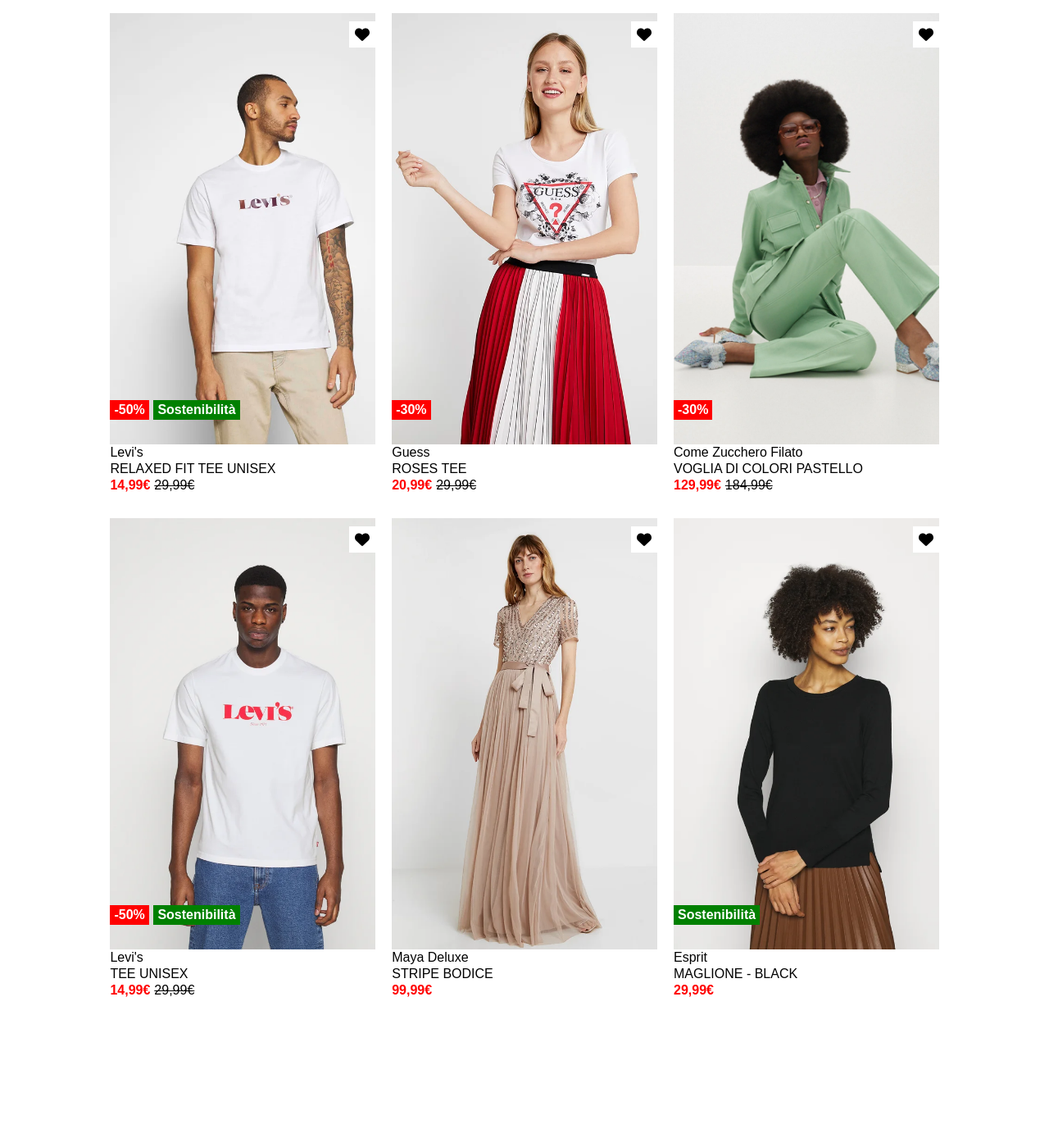
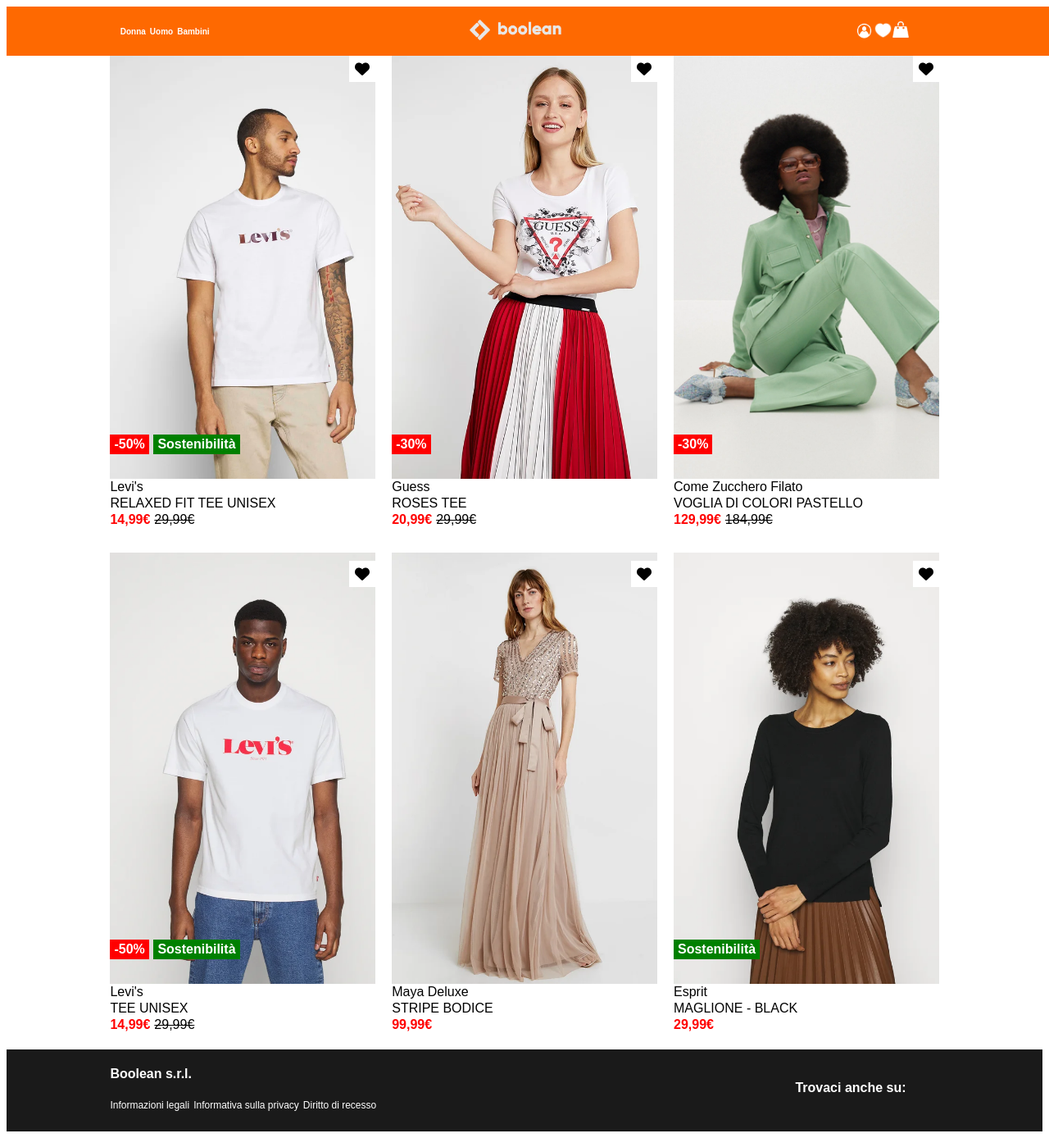
Before and after one commit to Giovanni-Greggio7/html-css-boolando, a plain HTML site: page index.html in a window 1280 px wide. Shown: the whole page at 82% size. Before the commit the page ends 1234 px from the top, so only its background shows below. Drawn offline with Linux system fonts and the light colour scheme.

Commit message:
Add: header + footer + small fixes + exercise over

```diff
--- a/css/style.css
+++ b/css/style.css
@@ -1,4 +1,32 @@
+header {
+    width: 100%;
+    position: fixed;
+    height: 60px;
+    background-color: #FE6901;
+    z-index: 1;
+}
+
+.navigation {
+    display: flex;
+    justify-content: space-around;
+    align-items: center;
+}
+
+.button {
+    display: flex;
+}
+
+.link {
+    color: white;
+    font-size: 10px;
+    font-weight: 700;
+    display: flex;
+    align-items: center;
+    gap: 5px;
+}
+
 main {
+    padding-top: 50px;
     margin: 0 auto;
     width: 80%;
 }
@@ -112,6 +140,10 @@ main {
     padding: 7px;
 }
 
+.card-icon svg:hover {
+    fill: red;
+}
+
 .card-text1 p{
     display: flex;
 }
@@ -177,3 +209,41 @@ p {
     background-size: cover;
     transition: 0.5s ease-in-out;
 }
+
+.producer {
+    font-weight: 200;
+}
+
+footer {
+    background-color: #1A1A1A;
+    height: 100px;
+    margin-top: 20px;
+}
+
+.contain-flex {
+    display: flex;
+    justify-content: space-between;
+    align-items: center;
+    margin: 0 auto;
+    width: 80%;
+}
+
+h4 {
+    color: white;
+}
+
+.foot-link {
+    display: flex;
+    gap: 5px;
+    padding-bottom: 20px;
+}
+
+.foot-link a{
+    text-decoration: none;
+    color: white;
+    font-size: 12px;
+}
+
+.logo-link{
+    padding-bottom: 20px;
+}
--- a/index.html
+++ b/index.html
@@ -11,15 +11,19 @@
 <body>
     <header>
 
-        <div>
-            <div>
-
-            </div>
+        <div class="navigation">
+            <nav class="link">
+                <p>Donna</p>
+                <p>Uomo</p>
+                <p>Bambini</p>
+            </nav>
             <figure>
-
+                <img src="./images/img/boolean-logo.png" width="100%" height="25px" alt="">
             </figure>
-            <figure>
-
+            <figure class="button">
+                <img src="./images/img/user.png" width="100%" height="25px" alt="">
+                <img src="./images/img/heart.png" width="100%" height="22px" alt="">
+                <img src="./images/img/shop.png" width="100%" height="20px" alt="">
             </figure>
         </div>
 
@@ -50,7 +54,7 @@
 
               </figure>
               <div class="text">
-                 <p>Levi's</p>
+                 <p class="producer">Levi's</p>
                  <p>RELAXED FIT TEE UNISEX</p>
                  <div class="price">
                      <p class="offer">14,99€</p>
@@ -81,7 +85,7 @@
 
                </figure>
                <div class="text">
-                  <p>Guess</p>
+                  <p class="producer">Guess</p>
                   <p>ROSES TEE</p>
                   <div class="price">
                       <p class="offer">20,99€</p>
@@ -112,7 +116,7 @@
 
                 </figure>
                 <div class="text">
-                   <p>Come Zucchero Filato</p>
+                   <p class="producer">Come Zucchero Filato</p>
                    <p>VOGLIA DI COLORI PASTELLO</p>
                    <div class="price">
                        <p class="offer">129,99€</p>
@@ -146,7 +150,7 @@
 
             </figure>
              <div class="text">
-                 <p>Levi's</p>
+                 <p class="producer">Levi's</p>
                  <p>TEE UNISEX</p>
                  <div class="price">
                      <p class="offer">14,99€</p>
@@ -173,7 +177,7 @@
 
              </figure>
              <div class="text">
-                 <p>Maya Deluxe</p>
+                 <p class="producer">Maya Deluxe</p>
                  <p>STRIPE BODICE</p>
                  <p class="offer">99,99€</p>
                  </div>
@@ -202,7 +206,7 @@
 
                 </figure>
              <div class="text">
-                 <p>Esprit</p>
+                 <p class="producer">Esprit</p>
                  <p>MAGLIONE - BLACK</p>
                  <p class="offer">29,99€</p>
 
@@ -214,12 +218,21 @@
     </main>
 
     <footer>
-        <div>
+        <div class="contain-flex">
+            <div>
+             <h4>Boolean s.r.l.</h4>
+             <div class="foot-link">
+                <a href="#">Informazioni legali</a>
+                <a href="#">Informativa sulla privacy</a>
+                <a href="#">Diritto di recesso</a>
+             </div>
+            </div>
 
+            <figure>
+                <h4>Trovaci anche su:</h4>
+            </figure>
         </div>
-        <figure>
 
-        </figure>
     </footer>
 
 </body>
```
Also changed, not shown: images/img/heart.png (added), images/img/logo-link.png (added), images/img/shop.png (added), images/img/user.png (added).
